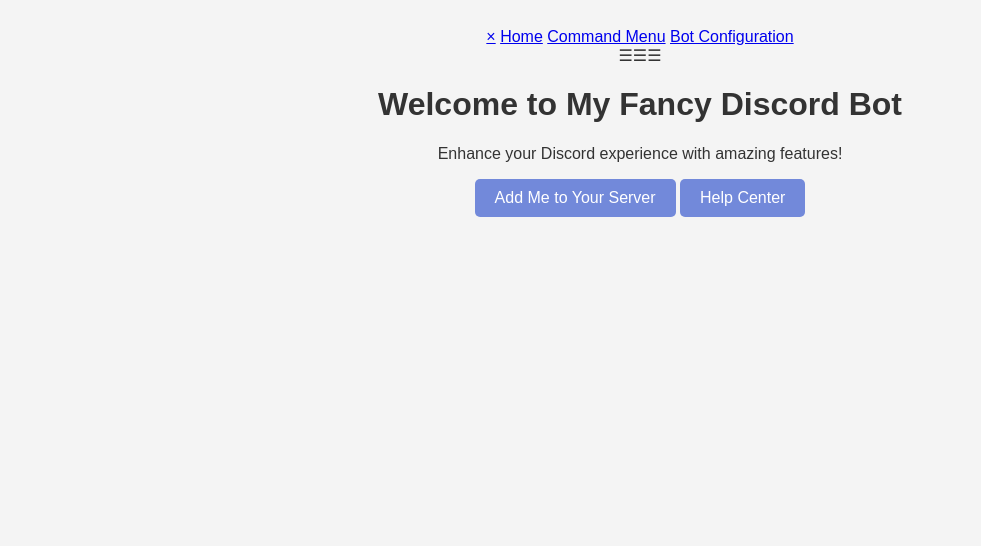
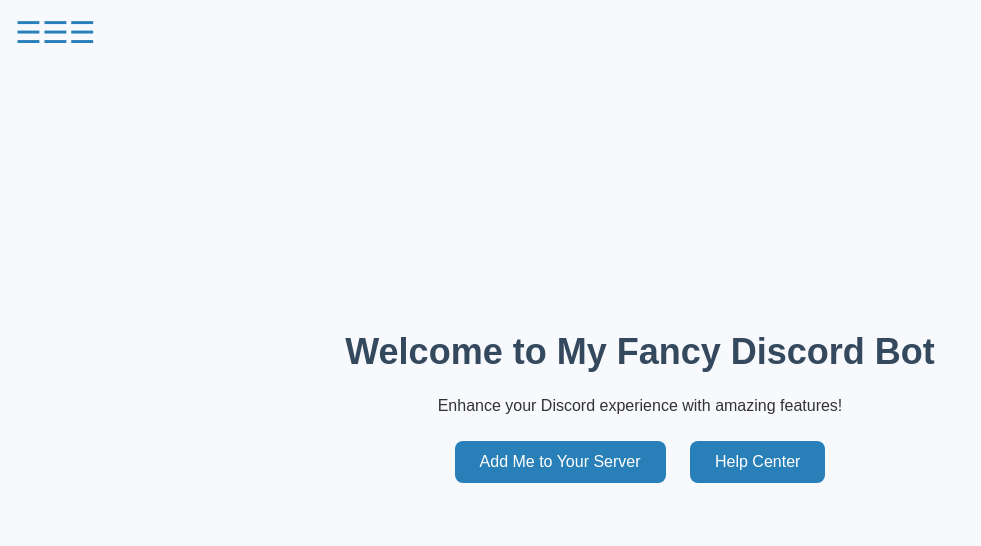
Before and after one commit to RAUNAKtheOP/goddev, a plain HTML site: page index.html in a window 1280 px wide. Shown: the whole page, without its empty margins (0-981 px from the left). Drawn offline with Linux system fonts and the light colour scheme; a script that the page names is missing.

Commit message:
Update styles.css

```diff
--- a/styles.css
+++ b/styles.css
@@ -1,18 +1,105 @@
+/* General body styling */
 body {
-  font-family: Arial, sans-serif;
-  background-color: #f4f4f4;
+  font-family: 'Poppins', sans-serif;
+  background-color: #f7f9fc;
   color: #333;
+  margin: 0;
+  padding: 0;
+  display: flex;
+  justify-content: center;
+  align-items: center;
+  height: 100vh;
+}
+
+/* Slide-out sidebar */
+.sidebar {
+  height: 100%;
+  width: 0;
+  position: fixed;
+  z-index: 1;
+  top: 0;
+  left: 0;
+  background-color: #2c3e50;
+  overflow-x: hidden;
+  transition: 0.5s;
+  padding-top: 60px;
+}
+
+.sidebar a {
+  padding: 10px 15px;
+  text-decoration: none;
+  font-size: 22px;
+  color: #f1f1f1;
+  display: block;
+  transition: 0.3s;
+}
+
+.sidebar a:hover {
+  background-color: #34495e;
+}
+
+.closebtn {
+  position: absolute;
+  top: 0;
+  right: 25px;
+  font-size: 36px;
+  margin-left: 50px;
+  color: white;
+}
+
+/* 3-arrow button for opening the sidebar */
+.openbtn {
+  font-size: 30px;
+  cursor: pointer;
+  position: fixed;
+  top: 15px;
+  left: 15px;
+  color: #2980b9;
+  transition: 0.3s;
+}
+
+.openbtn:hover {
+  color: #3498db;
+}
+
+/* Main content styling */
+.main-content {
   text-align: center;
-  padding: 20px;
+  padding: 50px;
 }
+
+.main-content header h1 {
+  font-size: 36px;
+  color: #34495e;
+}
+
+.main-content section p {
+  font-size: 18px;
+  color: #7f8c8d;
+}
+
 .btn {
   display: inline-block;
-  padding: 10px 20px;
-  background-color: #7289da;
+  padding: 12px 25px;
+  margin: 10px;
+  background-color: #2980b9;
   color: white;
+  font-size: 16px;
+  border-radius: 8px;
   text-decoration: none;
-  border-radius: 5px;
+  transition: 0.3s;
 }
+
 .btn:hover {
-  background-color: #5a6fbd;
+  background-color: #3498db;
 }
+
+/* For smoother responsiveness */
+@media (max-width: 600px) {
+  .sidebar a {
+    font-size: 18px;
+  }
+  .main-content header h1 {
+    font-size: 28px;
+  }
+}
```
